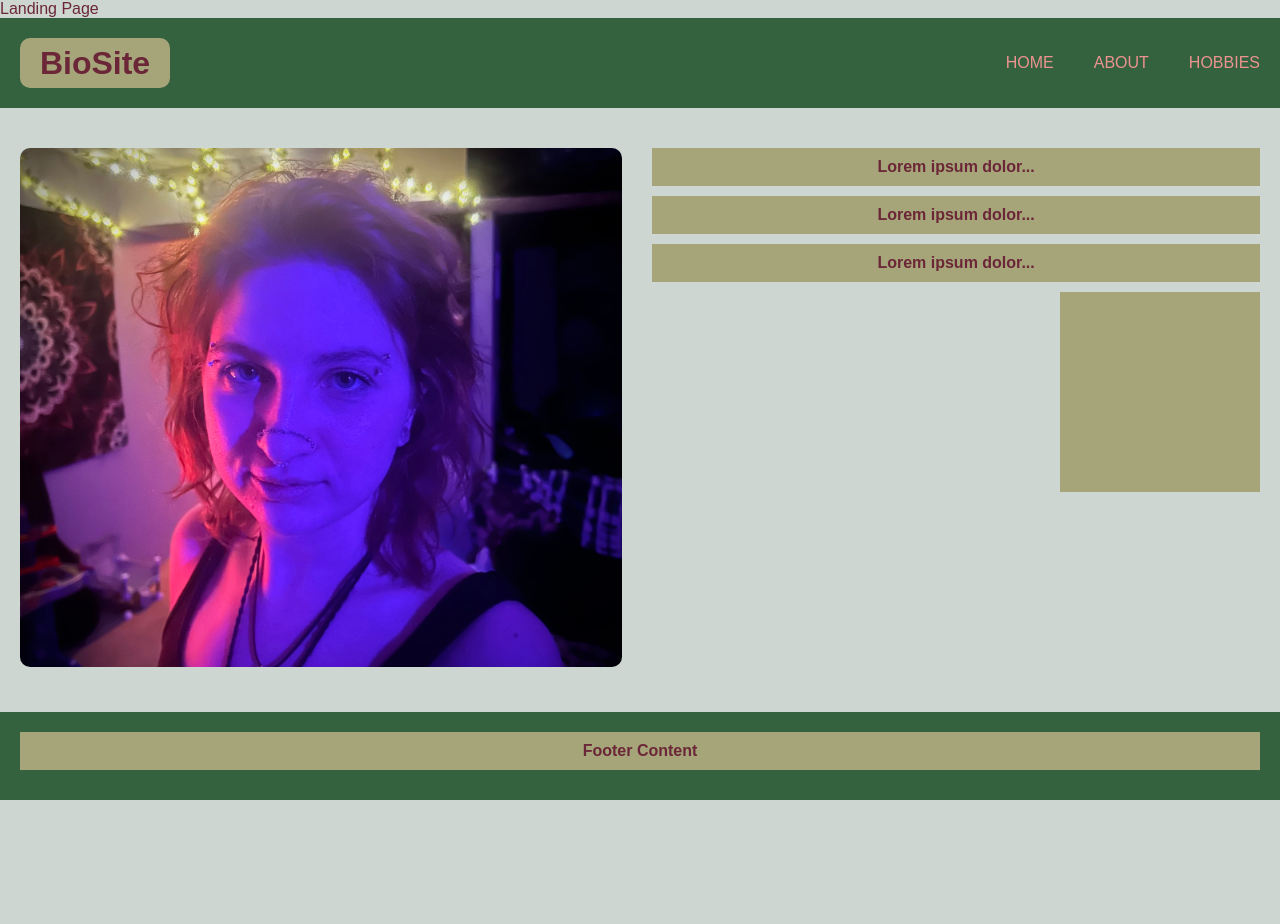
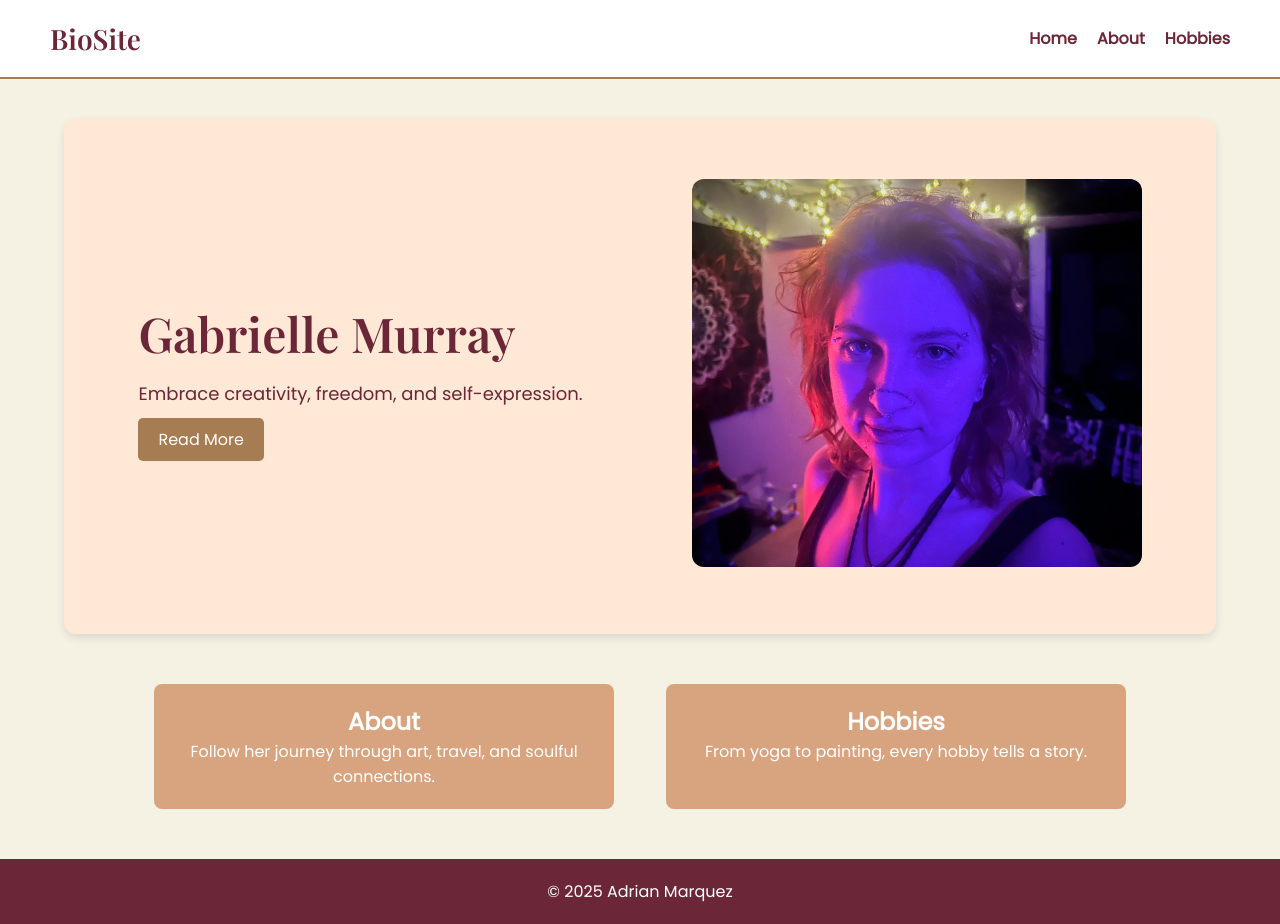
Before and after one commit to admarquez-bellevue/bioSite, a plain HTML site: page index.html in a window 1280 px wide. Before the commit the page ends 800 px from the top, so only its background shows below. Drawn offline with nearby package versions, Linux system fonts and the light colour scheme.

Commit message:
Pushing 02/14/25

```diff
--- a/about.css
+++ b/about.css
@@ -5,108 +5,126 @@
 }
 
 body {
-    font-family: Arial, sans-serif;
-    background-color: #CDD6D0;
-    color: #6B2737;
+    font-family: 'Poppins', sans-serif;
+    background-color: #f5f1e3;
+    color: #6b2737;
     display: flex;
     flex-direction: column;
-    min-height: 100vh;
+    align-items: center;
 }
 
-
 .header {
-    background-color: #34623F;
-    padding: 20px;
+    width: 100%;
+    background-color: #fff;
+    padding: 20px 50px;
     display: flex;
     align-items: center;
     justify-content: space-between;
+    border-bottom: 2px solid #a67c52;
 }
 
 .logo {
-    width: 150px;
-    height: 50px;
-    line-height: 50px;
-    background-color: #A6A57A;
-    background-color: #a6a57a;
-    text-align: center;
-    border-radius: 10px;
+    font-family: 'Playfair Display', serif;
+    font-size: 28px;
+    font-weight: bold;
+    color: #6b2737;
 }
 
 .menu {
     display: flex;
-    gap: 40px;
+    gap: 20px;
 }
 
 .menu-item {
-    color: #ED9390;
     text-decoration: none;
-    font-size: 18px;
+    color: #6b2737;
+    font-weight: 600;
+    transition: color 0.3s ease;
 }
 
+.menu-item:hover {
+    color: #a67c52;
+}
 
-.container {
+.about-hero {
     display: flex;
-    padding: 40px 20px 20px;
-    gap: 20px;
-    flex: 1;
-    justify-content: center;
     align-items: center;
+    justify-content: space-around;
+    width: 90%;
+    padding: 60px 20px;
+    background: #ffe8d6;
+    border-radius: 12px;
+    margin-top: 40px;
+}
+
+.about-image img {
+    width: 400px;
+    border-radius: 12px;
+}
+
+.about-content, .about-hobbies, .about-goals, .about-memories {
+    width: 70%;
+    text-align: center;
+    margin: 50px 0;
+}
+
+.about-content h2, .about-hobbies h2, .about-goals h2, .about-memories h2 {
+    font-size: 28px;
+    font-family: 'Playfair Display', serif;
+    color: #6b2737;
+    margin-bottom: 15px;
+}
+
+.about-hobbies {
+    display: flex;
+    align-items: center;
+    justify-content: space-around;
+    background-color: #fff;
+    padding: 40px;
+    border-radius: 12px;
+    width: 80%;
+}
+
+.hobbies-image img {
+    width: 300px;
+    border-radius: 12px;
+}
+
+.image-gallery {
+    width: 80%;
     text-align: center;
 }
 
-.about-content {
-    max-width: 800px;
-}
-
-.about-content h1 {
-    font-size: 36px;
-    margin-bottom: 20px;
-}
-
-.about-content p {
-    font-size: 18px;
-    margin-bottom: 15px;
-}
-
-.image-gallery {
+.gallery {
     display: flex;
     flex-wrap: wrap;
     gap: 15px;
     justify-content: center;
-    margin-top: 20px;
 }
 
 .gallery-item {
     width: 200px;
-    height: 150px;
-    background-color: #A6A57A;
+    height: 200px;
+    overflow: hidden;
     border-radius: 10px;
-    display: flex;
-    align-items: center;
-    justify-content: center;
-    overflow: hidden;
 }
 
 .gallery-item img {
     width: 100%;
     height: 100%;
     object-fit: cover;
-    border-radius: 10px;
+    transition: transform 0.3s ease;
 }
 
+.gallery-item img:hover {
+    transform: scale(1.1);
+}
 
 .footer {
-    background-color: #34623F;
+    width: 100%;
+    text-align: center;
     padding: 20px;
-    text-align: center;
-    width: 100%;
-    margin-top: auto;
+    margin-top: 50px;
+    background-color: #6b2737;
+    color: #fff;
 }
-
-.text-block {
-    background-color: #A6A57A;
-    padding: 10px;
-    font-size: 16px;
-    font-weight: bold;
-    color: #6B2737;
-}
--- a/hobbies.css
+++ b/hobbies.css
@@ -5,138 +5,117 @@
 }
 
 body {
-  font-family: Arial, sans-serif;
-  background-color: #cdd6d0;
+  font-family: 'Poppins', sans-serif;
+  background-color: #f5f1e3;
   color: #6b2737;
   display: flex;
   flex-direction: column;
-  min-height: 100vh;
+  align-items: center;
 }
 
 .header {
-  background-color: #34623f;
-  padding: 20px;
+  width: 100%;
+  background-color: #fff;
+  padding: 20px 50px;
   display: flex;
   align-items: center;
   justify-content: space-between;
+  border-bottom: 2px solid #a67c52;
 }
 
 .logo {
-  width: 150px;
-  height: 50px;
-  line-height: 50px;
-  background-color: #a6a57a;
-  text-align: center;
-  border-radius: 10px;
+  font-family: 'Playfair Display', serif;
+  font-size: 28px;
+  font-weight: bold;
+  color: #6b2737;
 }
 
 .menu {
   display: flex;
-  gap: 40px;
+  gap: 20px;
 }
 
 .menu-item {
-  color: #ed9390;
   text-decoration: none;
-  font-size: 18px;
+  color: #6b2737;
+  font-weight: 600;
+  transition: color 0.3s ease;
 }
 
-.menu-item:hover {
-  text-decoration: underline;
+.menu-item:hover, .menu-item.active {
+  color: #a67c52;
 }
 
-.container {
-  display: flex;
-  flex-direction: column;
-  align-items: center;
-  padding: 40px 20px;
-  text-align: center;
-  gap: 40px;
-  flex: 1;
+.button {
+  background-color: #a67c52;
+  padding: 8px 16px;
+  border-radius: 5px;
+  color: white;
 }
 
-.about-content {
-  max-width: 800px;
+.hobbies-hero {
+  display: flex;
+  align-items: center;
+  justify-content: space-around;
+  width: 90%;
+  padding: 60px 20px;
+  background: #ffe8d6;
+  border-radius: 12px;
+  margin-top: 40px;
 }
 
-.about-content h1 {
-  font-size: 36px;
-  margin-bottom: 20px;
+.hobbies-hero h1 {
+  text-align: center;
 }
 
-.hobby-section {
-  background-color: #fff;
-  padding: 20px;
-  border-radius: 10px;
-  box-shadow: 0 2px 10px rgba(0, 0, 0, 0.1);
-  width: 30%;
-  height: 400px;
-  display: flex;
-  flex-direction: column;
-  justify-content: space-between;
-  margin-bottom: 20px;
+.hero-image img {
+  width: 400px;
+  border-radius: 12px;
 }
 
-.hobby-section h2 {
-  font-size: 2.5em;
-  color: #333;
-  margin-bottom: 15px;
+.hobby-container {
+  width: 80%;
+  margin: 50px 0;
 }
 
-.hobby-section p {
-  font-size: 18px;
-  margin-bottom: 20px;
-  color: #555;
+.hobby {
+  display: flex;
+  align-items: center;
+  justify-content: space-between;
+  margin-bottom: 50px;
 }
 
-.image-gallery {
-  display: flex;
-  flex-wrap: wrap;
-  gap: 15px;
-  justify-content: center;
-  margin-top: 20px;
-  flex-grow: 1;
+.hobby:nth-child(even) {
+  flex-direction: row-reverse;
 }
 
-.gallery-item {
-  width: 100%;
-  height: 200px;
-  background-color: #a6a57a;
-  border-radius: 10px;
-  display: flex;
-  align-items: center;
-  justify-content: center;
-  overflow: hidden;
+.hobby-text {
+  width: 50%;
+  text-align: left;
 }
 
-.gallery-item img {
-  width: 100%;
-  height: 100%;
-  object-fit: cover;
-  border-radius: 10px;
+.hobby h2 {
+  font-size: 28px;
+  font-family: 'Playfair Display', serif;
+  color: #6b2737;
+  margin-bottom: 10px;
 }
 
-.hobby-sections {
-  display: flex;
-  gap: 20px;
-  justify-content: center;
-  width: 100%;
-  flex-wrap: wrap;
-  margin-top: 30px;
+.hobby p {
+  font-size: 16px;
+  line-height: 1.5;
+}
+
+.hobby-image img {
+  width: 350px;
+  border-radius: 12px;
 }
 
 .footer {
-  background-color: #34623f;
+  width: 100%;
+  text-align: center;
   padding: 20px;
-  text-align: center;
-  width: 100%;
-  margin-top: auto;
+  margin-top: 50px;
+  background-color: #6b2737;
+  color: #fff;
 }
-
-.text-block {
-  background-color: #a6a57a;
-  padding: 10px;
-  font-size: 16px;
-  font-weight: bold;
-  color: #6b2737;
-}
--- a/index.html
+++ b/index.html
@@ -8,39 +8,44 @@
 <head>
     <meta charset="UTF-8">
     <meta name="viewport" content="width=device-width, initial-scale=1.0">
-    <link rel="stylesheet" href="landingpage_styles.css"?
-    <title>Landing Page</title>
+    <title>BioSite</title>
+    <link rel="stylesheet" href="landingpage_styles.css">
+    <link href="https://fonts.googleapis.com/css2?family=Playfair+Display:wght@600&family=Poppins:wght@300;400&display=swap" rel="stylesheet">
 </head>
 <body>
-    <div class="header">
-        <div class="logo">
-            <h1>BioSite</h1>
+    <header class="header">
+        <div class="logo">BioSite</div>
+        <nav class="menu">
+            <a href="index.html" class="menu-item">Home</a>
+            <a href="about.html" class="menu-item">About</a>
+            <a href="hobbies.html" class="menu-item">Hobbies</a>
+        </nav>
+    </header>
+
+    <section class="hero">
+        <div class="hero-text">
+            <h1>Gabrielle Murray</h1>
+            <p>Embrace creativity, freedom, and self-expression.</p>
+            <a href="about.html" class="button">Read More</a>
         </div>
-        <div class="menu">
-            <a href="#" class="menu-item">HOME</a>
-            <a href="#" class="menu-item">ABOUT</a>
-            <a href="#" class="menu-item">HOBBIES</a>
+        <div class="hero-image">
+            <img src="images/gabby.jpg" alt="Bohemian Style Girl">
         </div>
-    </div>
-    <div class="container">
-        <div class="main-image">
-            <img src="images/gabby.jpg" alt="Photo of girl" width="602.2" height="518.8">
+    </section>
+
+    <section class="content">
+        <div class="text-block">
+            <h2>About</h2>
+            <p>Follow her journey through art, travel, and soulful connections.</p>
         </div>
-        <div class="text-content">
-            <div class="text-block">
-                <p>Lorem ipsum dolor...</p>
-            </div>
-            <div class="text-block">
-                <p>Lorem ipsum dolor...</p>
-            </div>
-            <div class="text-block">
-                <p>Lorem ipsum dolor...</p>
-            </div>
-            <div class="side-image"></div>
+        <div class="text-block">
+            <h2>Hobbies</h2>
+            <p>From yoga to painting, every hobby tells a story.</p>
         </div>
-    </div>
-    <div class="footer">
-        <div class="text-block">Footer Content</div>
-    </div>
+    </section>
+
+    <footer class="footer">
+        <p>© 2025 Adrian Marquez</p>
+    </footer>
 </body>
 </html>
--- a/landingpage_styles.css
+++ b/landingpage_styles.css
@@ -5,87 +5,113 @@
 }
 
 body {
-  font-family: Arial, sans-serif;
-  background-color: #cdd6d0;
+  font-family: 'Poppins', sans-serif;
+  background-color: #f5f1e3;
   color: #6b2737;
   display: flex;
   flex-direction: column;
-  min-height: 100vh;
+  align-items: center;
 }
 
 .header {
-  background-color: #34623f;
-  padding: 20px;
+  width: 100%;
+  background-color: #fff;
+  padding: 20px 50px;
   display: flex;
   align-items: center;
   justify-content: space-between;
+  border-bottom: 2px solid #a67c52;
 }
 
 .logo {
-  width: 150px;
-  height: 50px;
-  line-height: 50px;
-  background-color: #a6a57a;
-  text-align: center;
-  border-radius: 10px;
+  font-family: 'Playfair Display', serif;
+  font-size: 28px;
+  font-weight: bold;
+  color: #6b2737;
 }
 
 .menu {
   display: flex;
-  gap: 40px;
+  gap: 20px;
 }
 
 .menu-item {
-  color: #ed9390;
+  text-decoration: none;
+  color: #6b2737;
+  font-weight: 600;
+  transition: color 0.3s ease;
+}
+
+.menu-item:hover {
+  color: #a67c52;
+}
+
+.button {
+  background-color: #a67c52;
+  color: #fff;
+  padding: 10px 20px;
+  border-radius: 5px;
   text-decoration: none;
 }
 
-.menu-item:hover {
+.button:hover {
+  background-color: #8b5e34;
+}
+
+.hero {
+  display: flex;
+  align-items: center;
+  justify-content: space-around;
+  width: 90%;
+  padding: 60px 20px;
+  background: #ffe8d6;
+  border-radius: 12px;
+  margin-top: 40px;
+  box-shadow: 0px 4px 10px rgba(0, 0, 0, 0.1);
+}
+
+.hero-text {
+  max-width: 50%;
+}
+
+.hero h1 {
+  font-family: 'Playfair Display', serif;
+  font-size: 48px;
+  color: #6b2737;
+  margin-bottom: 15px;
+}
+
+.hero p {
+  font-size: 18px;
+  margin-bottom: 20px;
+}
+
+.hero-image img {
+  width: 450px;
+  border-radius: 12px;
+}
+
+.content {
+  width: 80%;
+  display: flex;
+  justify-content: space-around;
+  margin-top: 50px;
+}
+
+.text-block {
+  width: 45%;
+  background: #d8a47f;
+  padding: 20px;
+  border-radius: 8px;
+  text-align: center;
   color: #fff;
 }
 
-.container {
-  display: flex;
-  padding: 40px 20px 20px;
+.footer {
+  width: 100%;
+  text-align: center;
+  padding: 20px;
+  margin-top: 50px;
+  background-color: #6b2737;
+  color: #fff;
 }
-
-.main-image {
-  padding-right: 30px;
-}
-
-.main-image img {
-  border-radius: 10px;
-}
-
-.text-content {
-  flex: 1;
-  position: relative;
-}
-
-.text-block {
-  background-color: #a6a57a;
-  margin-bottom: 10px;
-  display: flex;
-  align-items: center;
-  justify-content: center;
-  text-align: center;
-  padding: 10px;
-  font-size: 16px;
-  font-weight: bold;
-  color: #6b2737;
-}
-
-.side-image {
-  width: 200px;
-  height: 200px;
-  background-color: #a6a57a;
-  float: right;
-  margin-left: 20px;
-}
-
-.footer {
-  background-color: #34623f;
-  padding: 20px;
-  text-align: center;
-  margin-top: auto;
-}
```
Also changed, not shown: about.html (+70 -25 lines), hobbies.html (+41 -33 lines), images/gabby2.JPG (added), images/gabby3.JPG (added), images/gabby4.JPG (added), images/gabby5.JPG (added), images/gabby_1.JPG (added), images/reading.JPG (added), images/skating.jpg (added), 2 other files.
